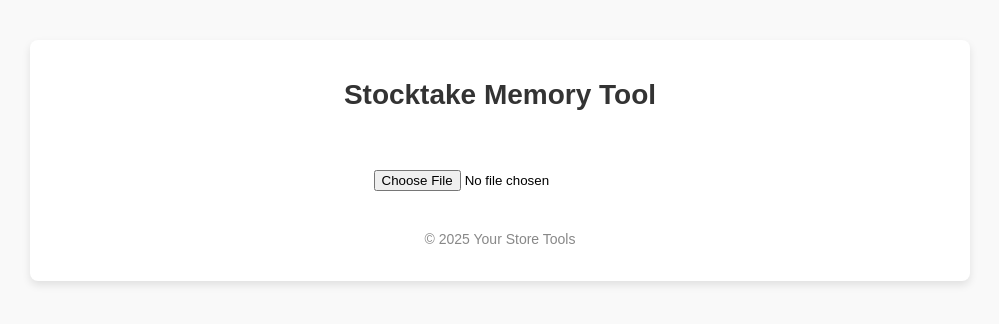
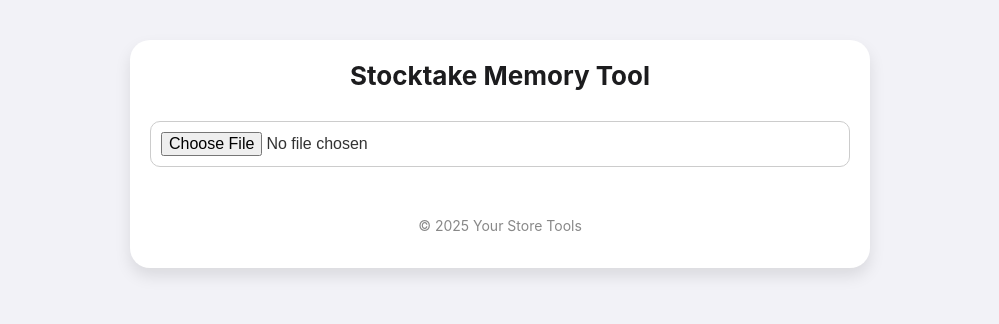
Before and after one commit to Minestorm01/Stocktake, a React (Create React App) app: page / in a window 1280 px wide. Shown: the top 324 px of the page, without its empty margins (140-1139 px from the left). Built offline with nearby package versions, Linux system fonts and the light colour scheme.

Commit message:
Update styles.css

```diff
--- a/src/styles.css
+++ b/src/styles.css
@@ -1,17 +1,19 @@
 body {
-  font-family: Arial, sans-serif;
-  background-color: #f9f9f9;
+  font-family: -apple-system, BlinkMacSystemFont, "Segoe UI", Roboto, Oxygen,
+    Ubuntu, Cantarell, "Open Sans", "Helvetica Neue", sans-serif;
+  background-color: #f2f2f7;
   margin: 0;
   padding: 0;
+  color: #333;
 }
 
 .container {
-  max-width: 900px;
+  max-width: 700px;
   margin: 40px auto;
   padding: 20px;
-  background-color: #ffffff;
-  box-shadow: 0 4px 8px rgba(0, 0, 0, 0.1);
-  border-radius: 8px;
+  background-color: #fff;
+  border-radius: 20px;
+  box-shadow: 0 8px 16px rgba(0, 0, 0, 0.1);
 }
 
 header {
@@ -20,13 +22,52 @@ header {
 }
 
 h1 {
-  font-size: 28px;
-  color: #333333;
+  font-size: 26px;
+  color: #1c1c1e;
+  margin: 0;
 }
 
-main input[type="file"] {
-  display: block;
-  margin: 20px auto;
+input[type="text"],
+input[type="file"] {
+  width: 100%;
+  padding: 10px;
+  font-size: 16px;
+  margin: 10px 0;
+  border-radius: 10px;
+  border: 1px solid #ccc;
+  box-sizing: border-box;
+}
+
+button {
+  background-color: #007aff;
+  color: white;
+  padding: 10px 16px;
+  border: none;
+  border-radius: 12px;
+  font-size: 16px;
+  margin-top: 10px;
+  cursor: pointer;
+  transition: background-color 0.2s ease-in-out;
+}
+
+button:hover {
+  background-color: #005ecb;
+}
+
+ul.scanned-list {
+  list-style: none;
+  padding: 0;
+  margin-top: 10px;
+}
+
+ul.scanned-list li {
+  background-color: #f2f2f7;
+  border-radius: 10px;
+  padding: 10px;
+  margin-bottom: 6px;
+  display: flex;
+  justify-content: space-between;
+  align-items: center;
 }
 
 footer {
@@ -36,38 +77,57 @@ footer {
   color: #888;
 }
 
-button {
-  background-color: #007bff;
-  color: #fff;
-  border: none;
-  padding: 8px 16px;
-  border-radius: 4px;
-  cursor: pointer;
-  font-size: 14px;
-  margin-top: 10px;
+.report {
+  margin-top: 30px;
+  background-color: #fafafa;
+  padding: 15px;
+  border-radius: 16px;
+  box-shadow: 0 2px 6px rgba(0, 0, 0, 0.05);
 }
 
-button:hover {
-  background-color: #0056b3;
+.report-header {
+  display: flex;
+  justify-content: space-between;
+  align-items: center;
+  cursor: pointer;
 }
 
-table {
+.report-search {
+  width: 100%;
+  margin: 10px 0 20px;
+  padding: 8px;
+  font-size: 15px;
+  border-radius: 10px;
+  border: 1px solid #ddd;
+}
+
+.report-table-wrapper {
+  overflow-x: auto;
+}
+
+.report-table {
   width: 100%;
   border-collapse: collapse;
-  margin-top: 20px;
+  font-size: 15px;
 }
 
-table th, table td {
-  border: 1px solid #ddd;
-  padding: 8px;
+.report-table th,
+.report-table td {
+  padding: 10px;
   text-align: left;
+  border-bottom: 1px solid #eee;
 }
 
-table th {
+.report-table th {
   background-color: #f2f2f2;
-  color: #333;
+  font-weight: 600;
 }
 
-.csv-viewer {
-  margin-top: 30px;
+.delete-button {
+  margin-top: 20px;
+  background-color: #ff3b30;
 }
+
+.delete-button:hover {
+  background-color: #d6281e;
+}
```
